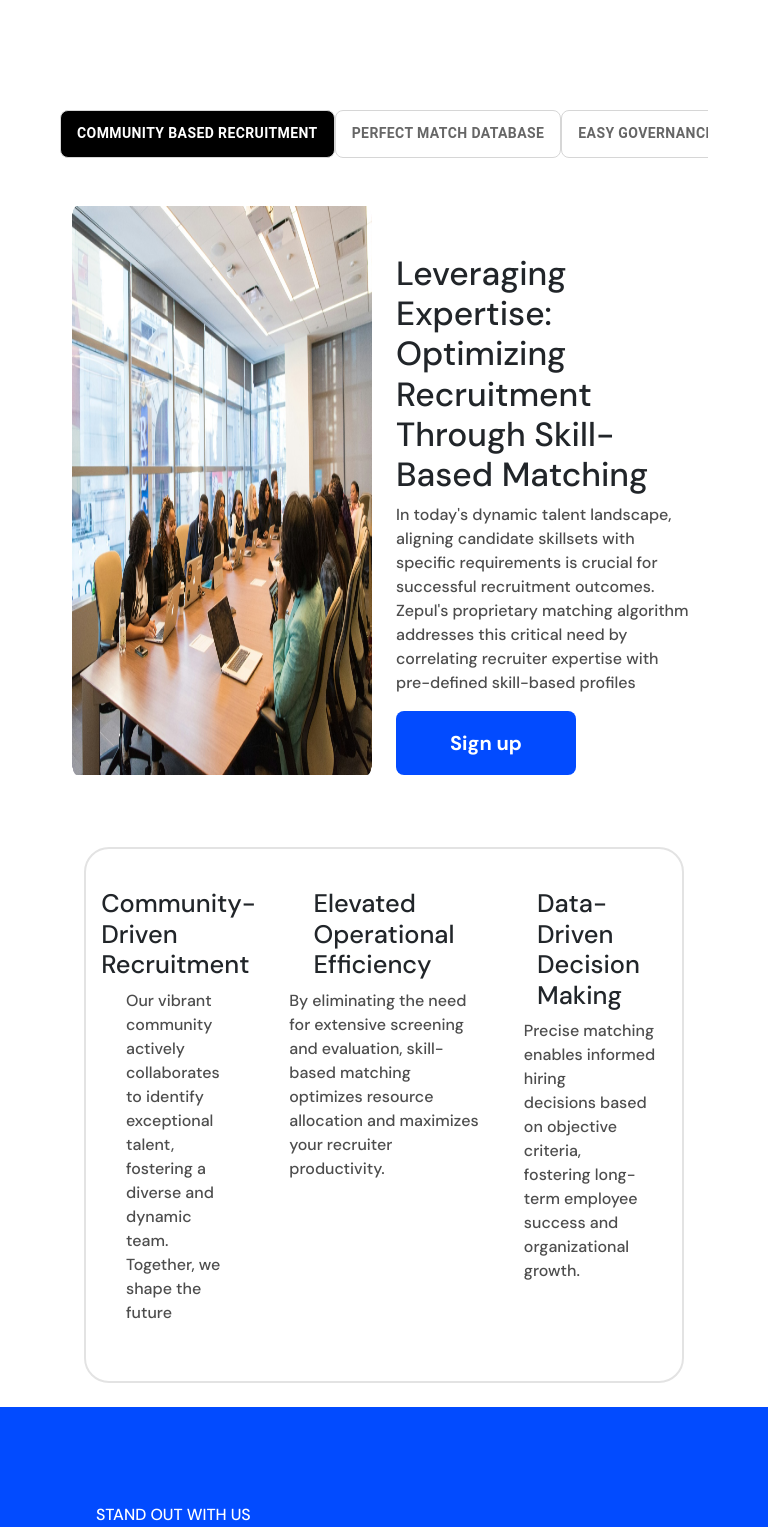
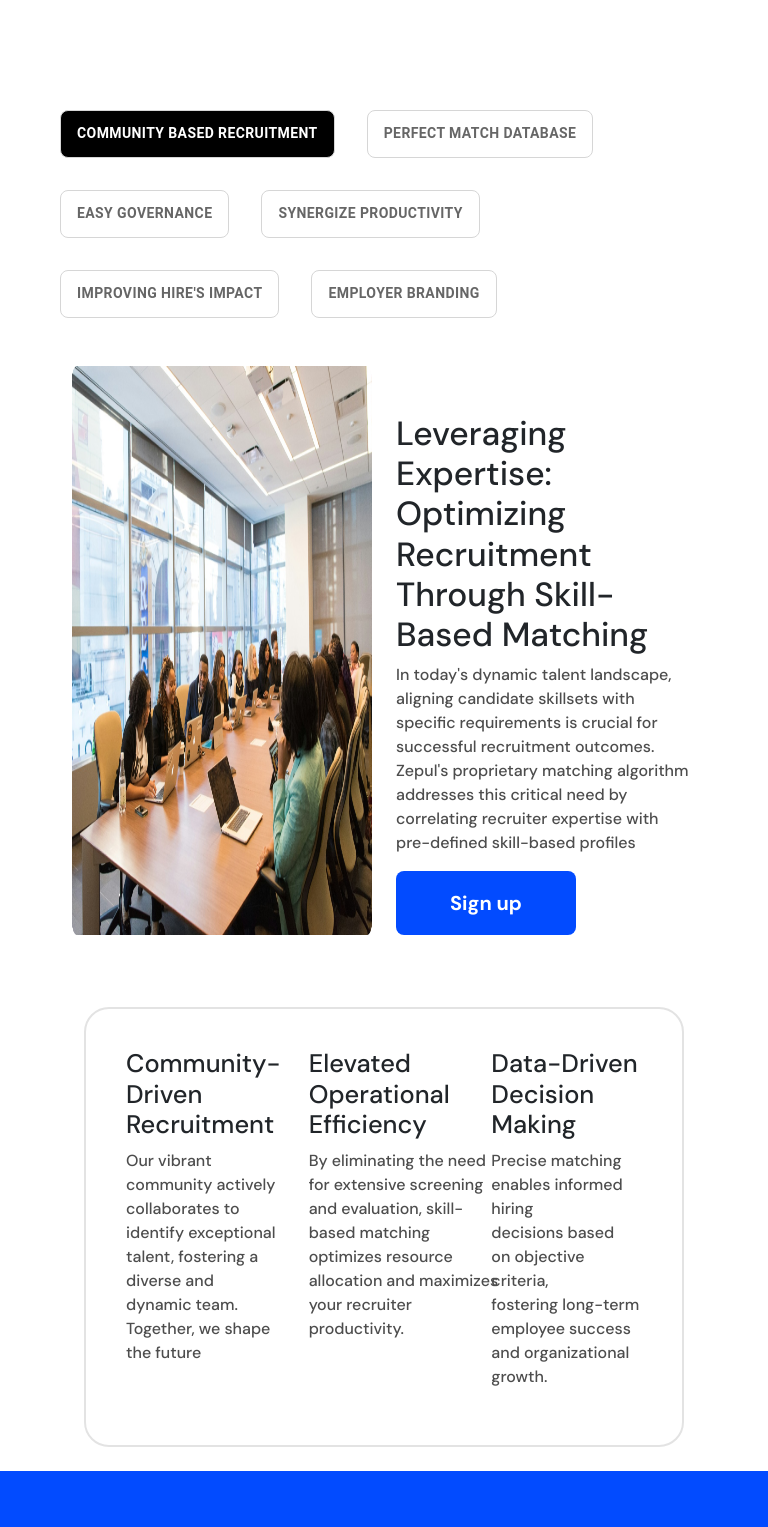
Before and after one commit to Bandan-Hpe/Zepul, a React (Vite) app: page /companies in a window 768 px wide. Shown: the part 933-2460 px from the top of the page. Built offline with nearby package versions, Linux system fonts and the light colour scheme.

Commit message:
completed the project

```diff
--- a/src/Components/Community.jsx
+++ b/src/Components/Community.jsx
@@ -9,7 +9,7 @@ const Community = ({ data }) => {
           {data.map((item) => {
             return (
               <div
-                className="col-md-3 d-flex align-items-center flex-column border-md-end p-sm-3"
+                className="col-md-4 d-flex align-items-sm-center align-items-md-start flex-column border-md-end p-sm-3"
                 key={item.title}
               >
                 <h3>{item.title}</h3>
--- a/src/Components/TabsForAllPage.jsx
+++ b/src/Components/TabsForAllPage.jsx
@@ -22,7 +22,7 @@ const Commontabs = ({ data }) => {
           <Tabs
             value={value}
             onChange={handleChange}
-            className="tabs d-flex justify-content-between"
+            className="tabs d-flex gap-5 flex-wrap"
           >
             {tab_title.map((item) => (
               <Tab
--- a/src/styles/MobileResponsive.css
+++ b/src/styles/MobileResponsive.css
@@ -82,4 +82,7 @@
   .card-item h3{
     font-size: 20px;
   }
+  .standout h1 {
+    font-size: 50px !important;
 }
+}
--- a/src/styles/Tabs.css
+++ b/src/styles/Tabs.css
@@ -1,6 +1,8 @@
 .MuiTabs-flexContainer {
   display: flex;
-  justify-content: space-between;
+  flex-wrap: wrap;
+  gap: 2rem;
+
 }
 .Mui-selected {
   color: #fff !important;
```
Also changed, not shown: src/index.css (line endings or trailing spaces).
